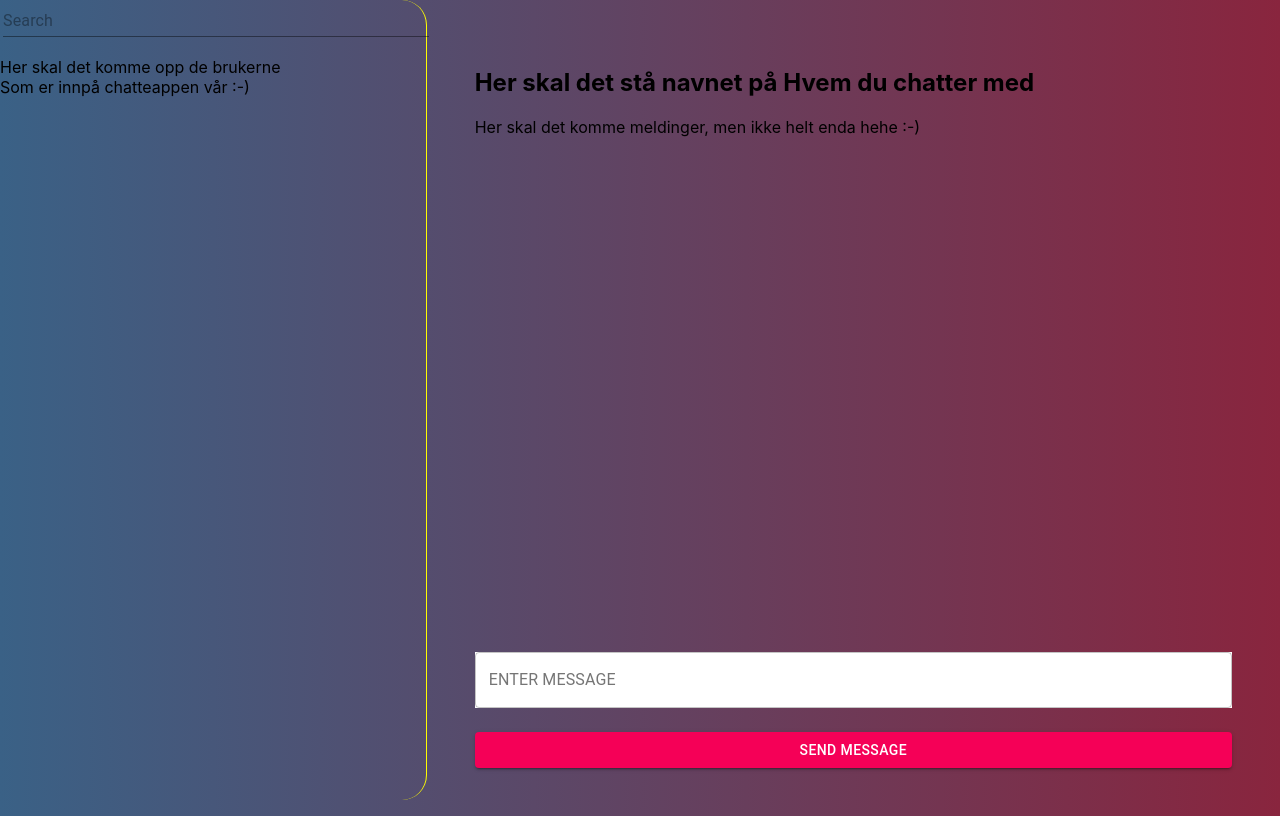
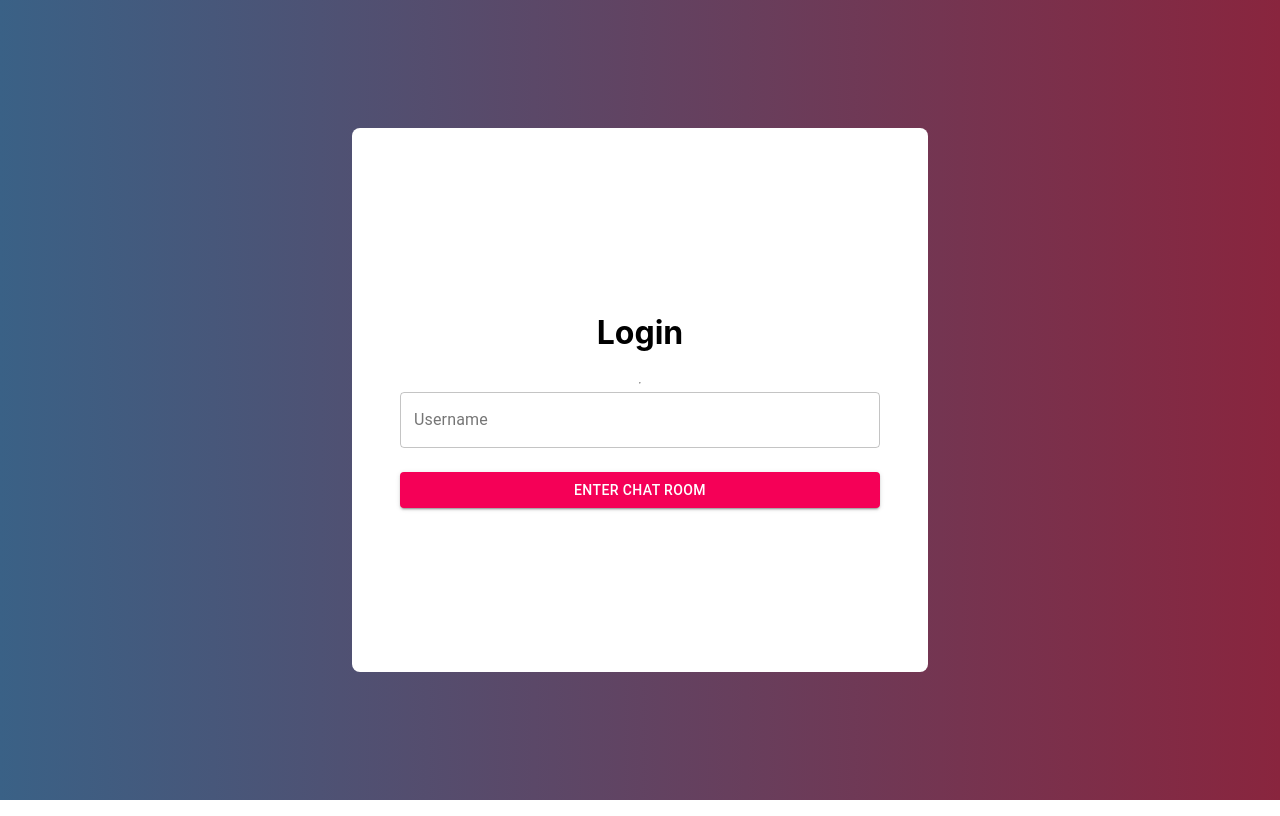
Before and after one commit to olokken/chatroulette, a React (Create React App) app in the folder klient/: page / in a window 1280 px wide. Built offline with nearby package versions, Linux system fonts and the light colour scheme.

Commit message:
fikset routing

```diff
--- a/klient/src/Routes.js
+++ b/klient/src/Routes.js
@@ -5,7 +5,7 @@ import Chat from './containers/Chat';
 
 export default (
   <Switch>
-    <Route exact path="/login" component={Login} />
-    <Route exact path="/" component={Chat} />
+    <Route exact path="/" component={Login} />
+    <Route exact path="/chat" component={Chat} />
   </Switch>
 );
--- a/klient/src/containers/Login.js
+++ b/klient/src/containers/Login.js
@@ -38,7 +38,7 @@ const Login = () => {
   }
 
   const onLogin = () => {
-    history.push('/');
+    history.push('/chat');
   }
 
   return (
```
